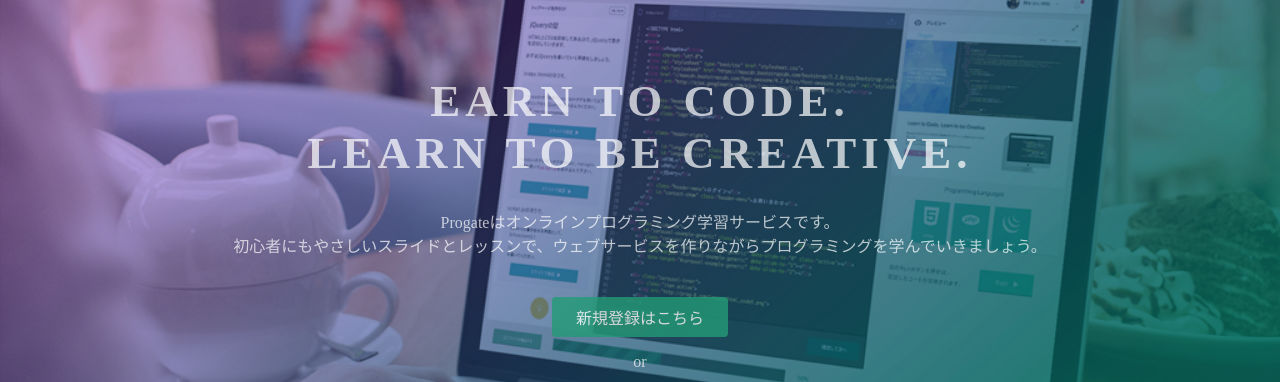
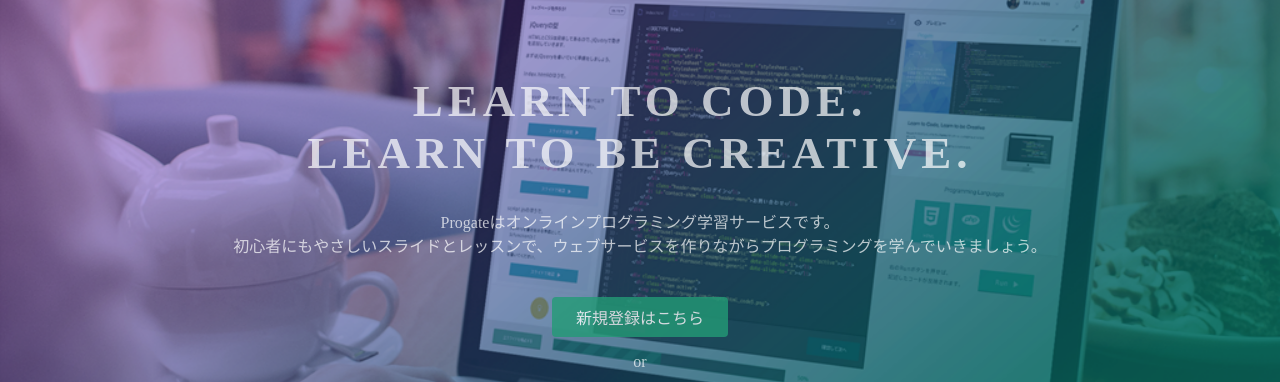
Before and after one commit to moku-01/moku-01.github.io, a plain HTML site: page index.html in a window 1280 px wide. Shown: the part 135-517 px from the top of the page. Drawn offline with Linux system fonts and the light colour scheme.

Commit message:
Update index.html

```diff
--- a/index.html
+++ b/index.html
@@ -23,7 +23,7 @@
   </header>
   <div class="top-wrapper">
     <div class="container">
-      <h1>EARN TO CODE.<br>LEARN TO BE CREATIVE.</h1>
+      <h1>LEARN TO CODE.<br>LEARN TO BE CREATIVE.</h1>
       <p>Progateはオンラインプログラミング学習サービスです。<br>初心者にもやさしいスライドとレッスンで、ウェブサービスを作りながらプログラミングを学んでいきましょう。</p>
       <div class="btn-wrapper">
         <a href="#" class="btn signup">新規登録はこちら</a>
```
